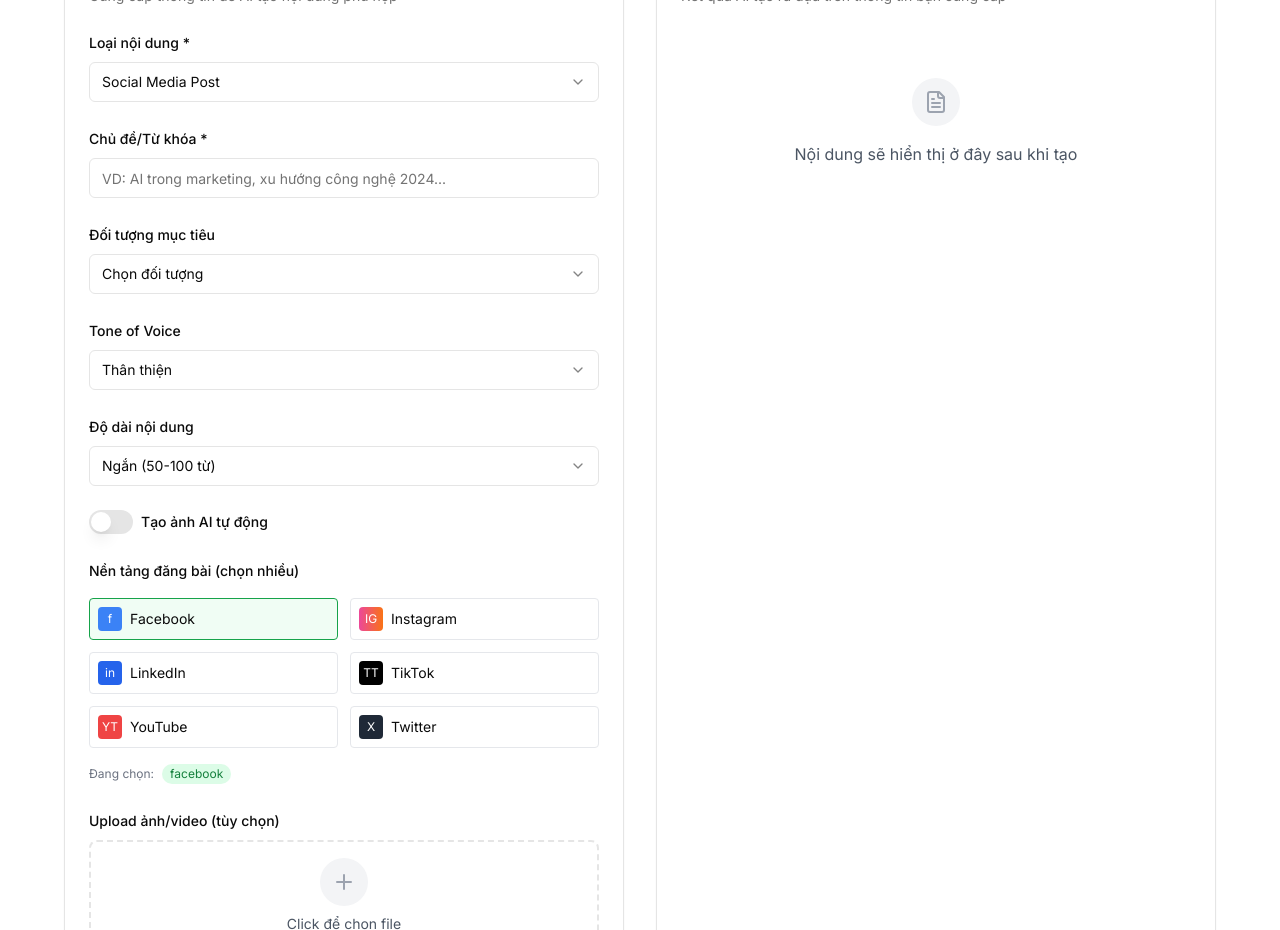
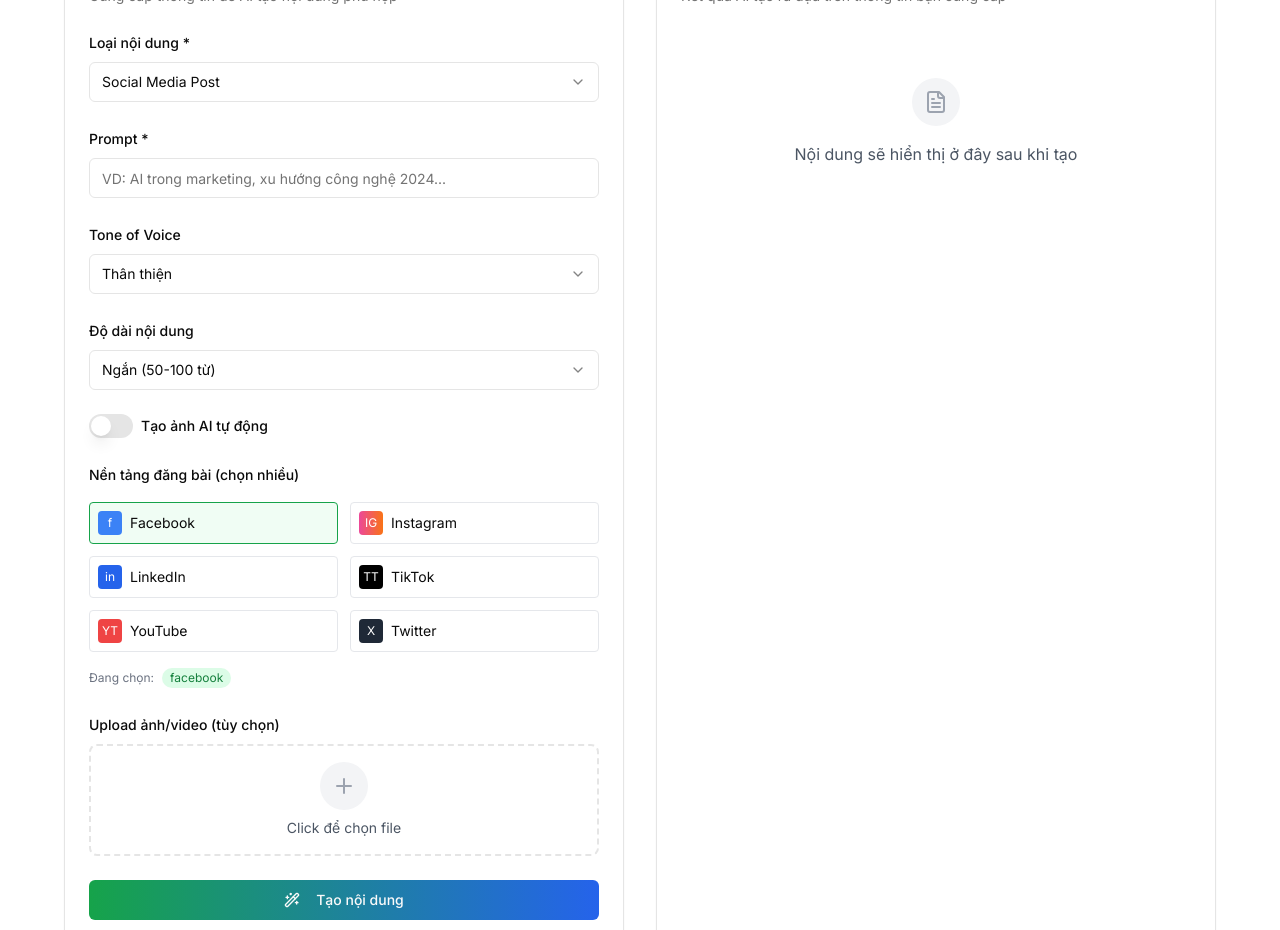
Before and after one commit to KeHamTruyen/AI-Automation, a Next.js app: page /content-creation in a window 1280 px wide. Shown: the part 820-1750 px from the top of the page. Built offline with nearby package versions, Linux system fonts and the light colour scheme.

Commit message:
UI minor fix

```diff
--- a/app/(marketing)/content-creation/ContentCreationForm.tsx
+++ b/app/(marketing)/content-creation/ContentCreationForm.tsx
@@ -130,7 +130,7 @@ export default function ContentCreationForm() {
     if (!topic.trim()) {
       toast({
         title: "Thiếu chủ đề",
-        description: "Vui lòng nhập Chủ đề/Từ khóa trước khi tạo.",
+        description: "Vui lòng nhập prompt trước khi tạo.",
         variant: "destructive",
       });
       return;
@@ -553,31 +553,13 @@ export default function ContentCreationForm() {
               </div>
 
               <div className="space-y-2">
-                <Label htmlFor="topic">Chủ đề/Từ khóa *</Label>
+                <Label htmlFor="topic">Prompt *</Label>
                 <Input
                   id="topic"
                   placeholder="VD: AI trong marketing, xu hướng công nghệ 2024..."
                   value={topic}
                   onChange={(e) => setTopic(e.target.value)}
                 />
-              </div>
-
-              <div className="space-y-2">
-                <Label htmlFor="target-audience">Đối tượng mục tiêu</Label>
-                <Select>
-                  <SelectTrigger>
-                    <SelectValue placeholder="Chọn đối tượng" />
-                  </SelectTrigger>
-                  <SelectContent>
-                    <SelectItem value="business-owners">
-                      Chủ doanh nghiệp
-                    </SelectItem>
-                    <SelectItem value="marketers">Marketer</SelectItem>
-                    <SelectItem value="developers">Developer</SelectItem>
-                    <SelectItem value="students">Sinh viên</SelectItem>
-                    <SelectItem value="general">Đại chúng</SelectItem>
-                  </SelectContent>
-                </Select>
               </div>
 
               <div className="space-y-2">
```
